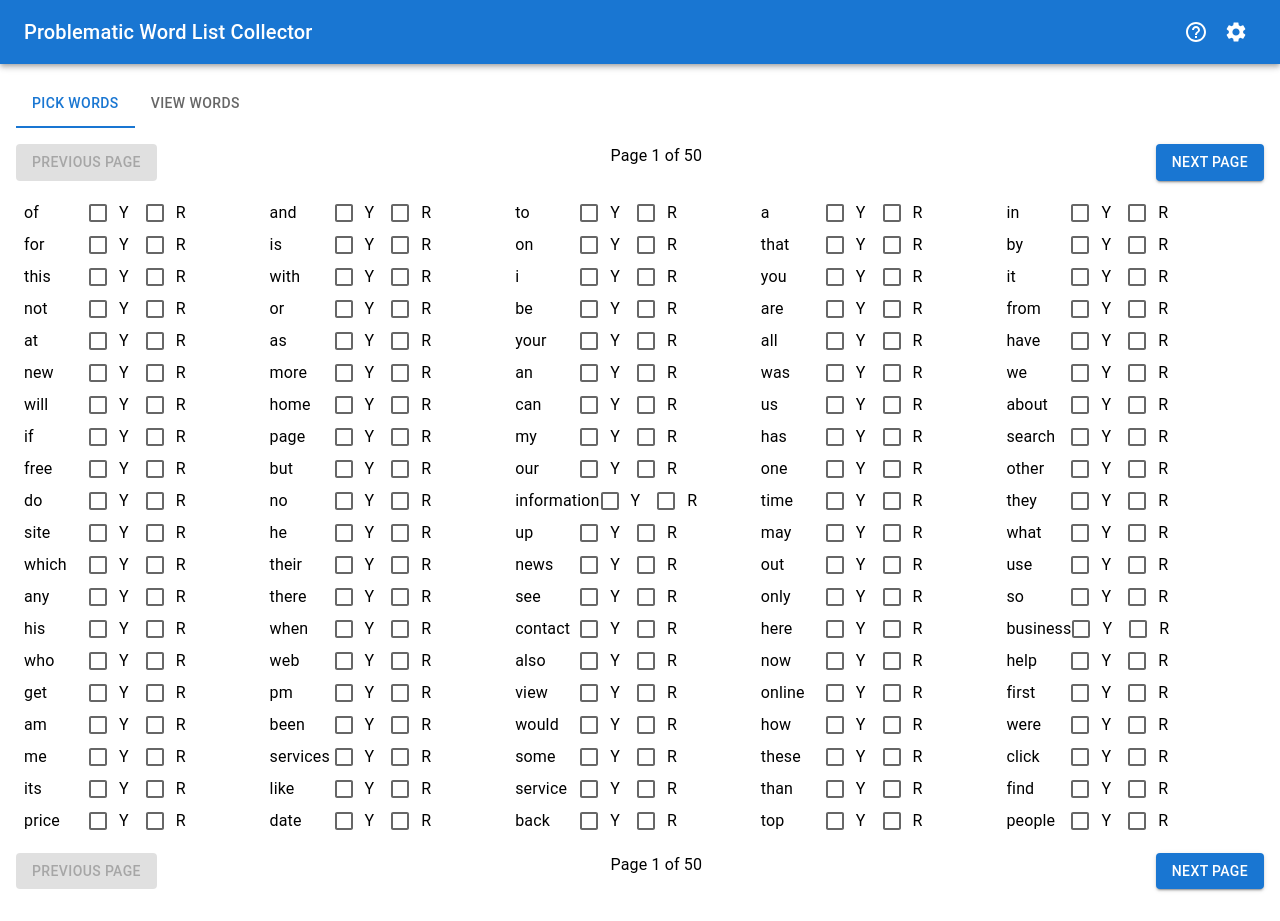
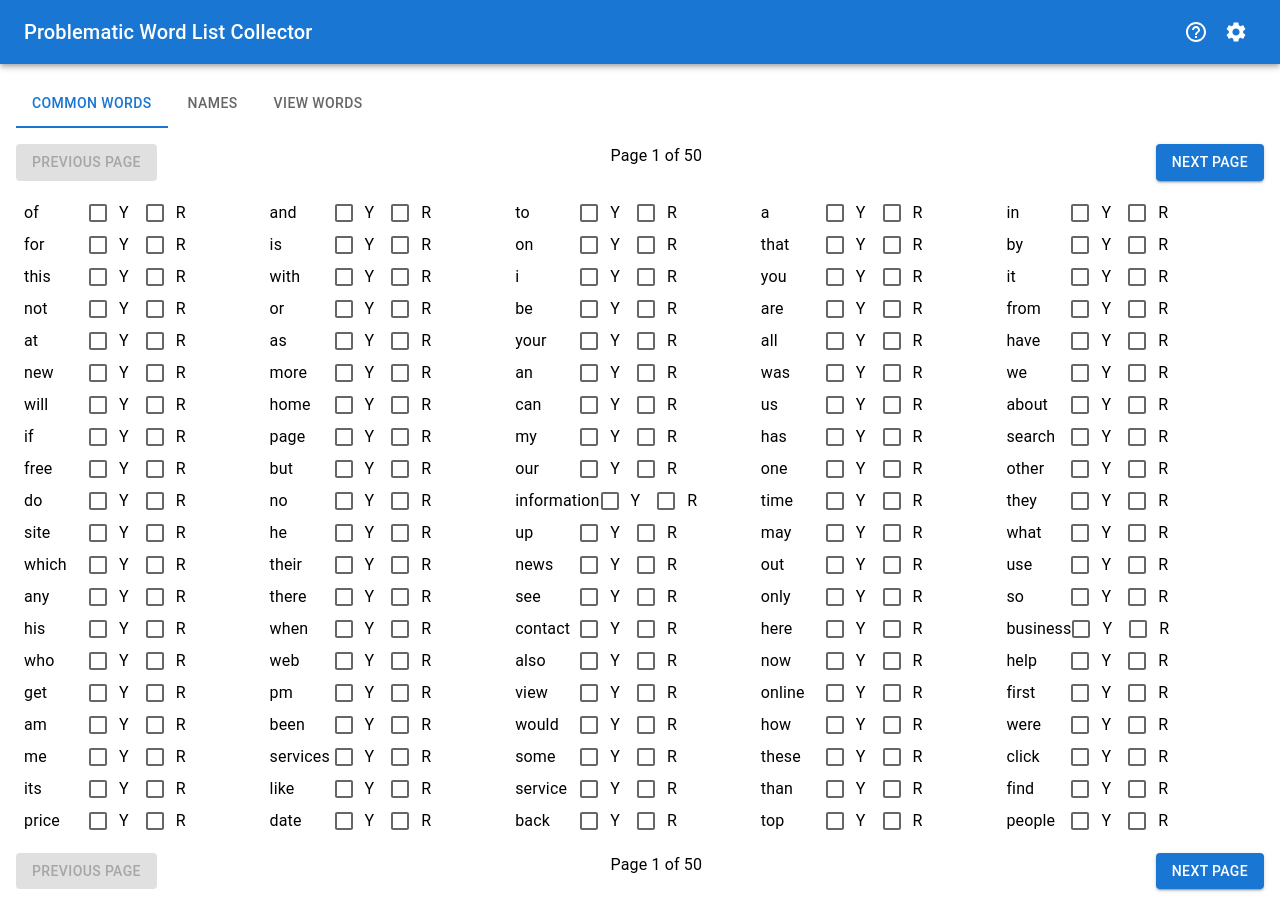
Before and after one commit to Stillerman/ProblematicWordCollector, a React (Vite) app in the folder word-selector-vite/: page / in a window 1280 px wide. Built offline with nearby package versions, Linux system fonts and the light colour scheme.

Commit message:
multi word libary support

```diff
--- a/word-selector-vite/src/App.jsx
+++ b/word-selector-vite/src/App.jsx
@@ -24,17 +24,10 @@ import {
   Tooltip,
 } from "@mui/material";
 
-import freqDataRaw from "./word_freq.json";
 import { Download, Upload, Settings, HelpOutline } from "@mui/icons-material";
 import fileDownload from "js-file-download";
 import "./index.css";
-import { formatFrequency } from "./formatFreq";
-
-// Remove words with length < 2 that are not 'a' or 'i'
-// format probability and add rank
-const freqData = freqDataRaw
-  .filter((word) => word.word.length >= 2 || ["a", "i"].includes(word.word))
-  .map((word, i) => ({ ...word, probability: formatFrequency(word.probability), rank: i }));
+import { wordLibrary } from "./wordLibrary";
 
 const App = () => {
   const [pageNum, setPageNum] = useState(() => JSON.parse(localStorage.getItem('pageNum')) || 0);
@@ -53,7 +46,9 @@ const App = () => {
     setPageNum((prev) => Math.max(0, Math.min(prev + increment, pageCount - 1)));
   };
 
-  const pageCount = Math.ceil(freqData.length / pageSize);
+  const selectedLibrary = tabValue < wordLibrary.length ? wordLibrary[tabValue] : null;
+
+  const pageCount = Math.ceil((selectedLibrary?.words.length || 0) / pageSize);
 
   const handleExport = () => {
     const data = JSON.stringify({
@@ -217,10 +212,12 @@ const App = () => {
       </Drawer>
       <div style={{padding: "1rem"}}>
         <Tabs value={tabValue} onChange={(e, newValue) => setTabValue(newValue)}>
-          <Tab label="Pick Words" />
+          {
+            wordLibrary.map(tab => <Tab key={tab.title} label={tab.title} />)
+          }
           <Tab label="View Words" />
         </Tabs>
-        {tabValue === 0 && (
+        {selectedLibrary && selectedLibrary.words.length && (
           <Box>
             <Box display="flex" justifyContent="space-between" my={2}>
               <Button variant="contained" onClick={() => handlePageChange(-1)} disabled={pageNum <= 0}>
@@ -232,7 +229,7 @@ const App = () => {
               </Button>
             </Box>
             <Box display="flex" flexWrap="wrap">
-              {freqData
+              {selectedLibrary.words
                 .slice(pageNum * pageSize, (pageNum + 1) * pageSize)
                 .map(({ word, probability: freq, rank }, i) => (
                   <Box key={i} display="flex" alignItems="center" width={`calc(${100 / numColumns}% - 20px)`} height={"1rem"} m={1}>
@@ -277,7 +274,7 @@ const App = () => {
             </Box>
           </Box>
         )}
-        {tabValue === 1 && (
+        {tabValue === wordLibrary.length && (
           <Box>
             <Box display="flex" alignItems="center" my={2}>
               <TextField label="New Word" value={newWord} onChange={(e) => setNewWord(e.target.value)} />
--- /dev/null
+++ b/word-selector-vite/src/wordLibrary.js
@@ -0,0 +1,38 @@
+import freqDataRaw from "./word_freq.json";
+
+import { formatFrequency } from "./formatFreq";
+
+// Remove words with length < 2 that are not 'a' or 'i'
+// format probability and add rank
+const freqData = freqDataRaw
+  .filter((word) => word.word.length >= 2 || ["a", "i"].includes(word.word))
+  .map((word, i) => ({ ...word, probability: formatFrequency(word.probability), rank: i }));
+
+
+const nameData = [
+    "Aaron",
+    "Abigail",
+    "Adam",
+    "Adrian",
+    "Alan",
+    "Alex",
+    "Alexander",
+    "Alice",
+    "Allison",
+    "Amanda",
+    "Amy",
+    "Andrea",
+    "Andrew",
+    "Andy",
+].map((n,i) => ({word: n, probability: 1, rank: i}))
+
+export const wordLibrary = [
+    {
+        title: "Common Words",
+        words: freqData
+    },
+    {
+        title: "Names",
+        words: nameData
+    }
+]
```
